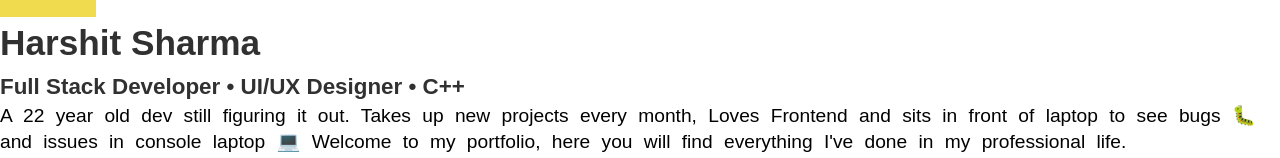
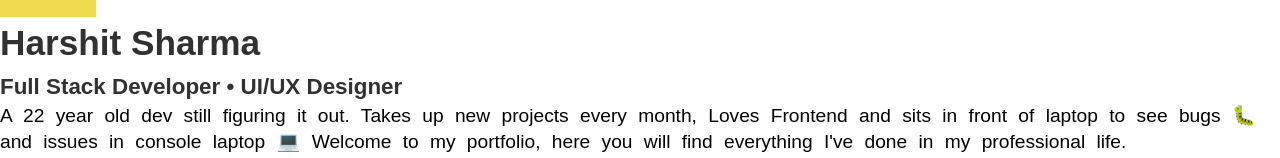
Before and after one commit to Hs918131/Hs918131.site, a React (Vite) app: page / in a window 1280 px wide. Shown: the part 247-405 px from the top of the page. Built offline with nearby package versions, Linux system fonts and the light colour scheme; a web font is replaced by a local one.

Commit message:
Update App.tsx

```diff
--- a/src/App.tsx
+++ b/src/App.tsx
@@ -77,7 +77,7 @@ function App() {
 
           <p className="custom-font pt-5">Harshit Sharma</p>
           <p className="font-dis">
-            Full Stack Developer • UI/UX Designer • C++
+            Full Stack Developer • UI/UX Designer
           </p>
 
           <p className="whytho pt-6 text-gray-600">
```
